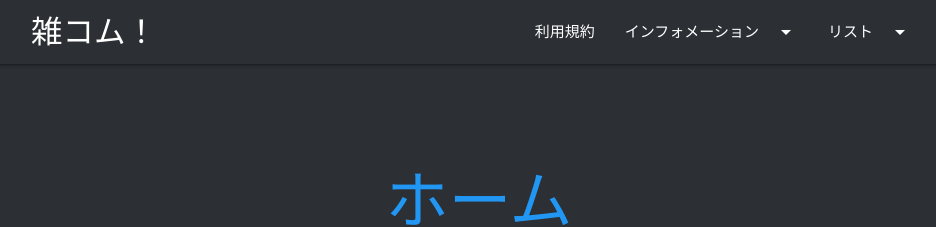
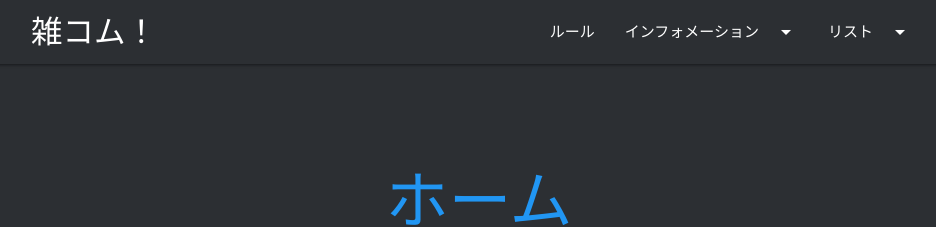
Before and after one commit to 7yultukuri7/iogame-site, a Jekyll site: the page built from docs/_pages/index.html, in a window 1280 px wide. Shown: the top 227 px of the page, without its empty margins (161-1097 px from the left). Built offline with Jekyll 4.4.1, drawn with Linux system fonts in a browser that asks for light colours; nearby versions of some CDN libraries.

Commit message:
Update nav.html

```diff
--- a/docs/_includes/nav.html
+++ b/docs/_includes/nav.html
@@ -1,33 +1,27 @@
 <!-- Dropdown Structure -->
 <ul id="dropdown1" class="dropdown-content">
   <li><a href="/スタッフチームリスト">スタッフチームリスト</a></li>
-  <li><a href="/ユーザーリスト">ユーザーリスト</a></li>
-  <li class="divider"></li>
   <li><a href="/カテゴリーインフォメーション">カテゴリーインフォメーション</a></li>
 <!--  <li><a href="#!"></a></li>-->
 </ul>
 <ul id="dropdown2" class="dropdown-content">
   <li><a href="/post">ポストリスト</a></li>
-  <li class="divider"></li>
   <li><a href="/category">カテゴリリスト</a></li>
-  <li><a href="/tag">タグリスト</a></li>
 </ul>
   <nav class="discord dark" role="navigation">
     <div class="nav-wrapper container"><a id="logo-container" href="/" class="brand-logo">雑コム！</a>
     <ul class="right hide-on-med-and-down">
-      <li><a href="/利用規約">利用規約</a></li>
+      <li><a href="/ルール">ルール</a></li>
       <li><a class="dropdown-trigger" href="#!" data-target="dropdown1">インフォメーション<i class="material-icons right">arrow_drop_down</i></a></li>
       <!-- Dropdown Trigger -->
       <li><a class="dropdown-trigger" href="#!" data-target="dropdown2">リスト<i class="material-icons right">arrow_drop_down</i></a></li>
     </ul>
       <ul id="nav-mobile" class="sidenav discord dark">
         <li><a class="white-text" href="/">ホーム</a></li>
-        <li><a class="white-text" href="/利用規約">利用規約</a></li>
+        <li><a class="white-text" href="/ルール">ルール</a></li>
         <li><a class="white-text" href="/スタッフチームリスト">スタッフチームリスト</a></li>
-        <li><a class="white-text" href="/ユーザーリスト">ユーザーリスト</a></li>
         <li><a class="white-text" href="/カテゴリーインフォメーション">カテゴリーインフォメーション</a></li>
         <li><a class="white-text" href="/category">カテゴリリスト</a></li>
-        <li><a class="white-text" href="/tag">タグリスト</a></li>
         <li><a class="white-text" href="/post">ポストリスト</a></li>
       </ul>
       <a href="#" data-target="nav-mobile" class="sidenav-trigger"><i class="material-icons">menu</i></a>
```
